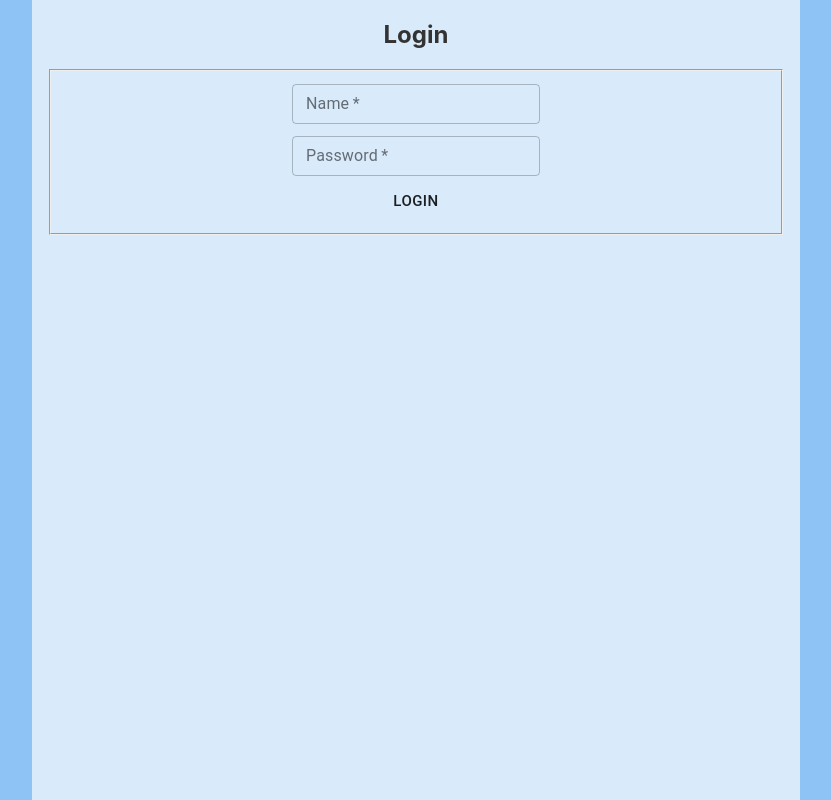
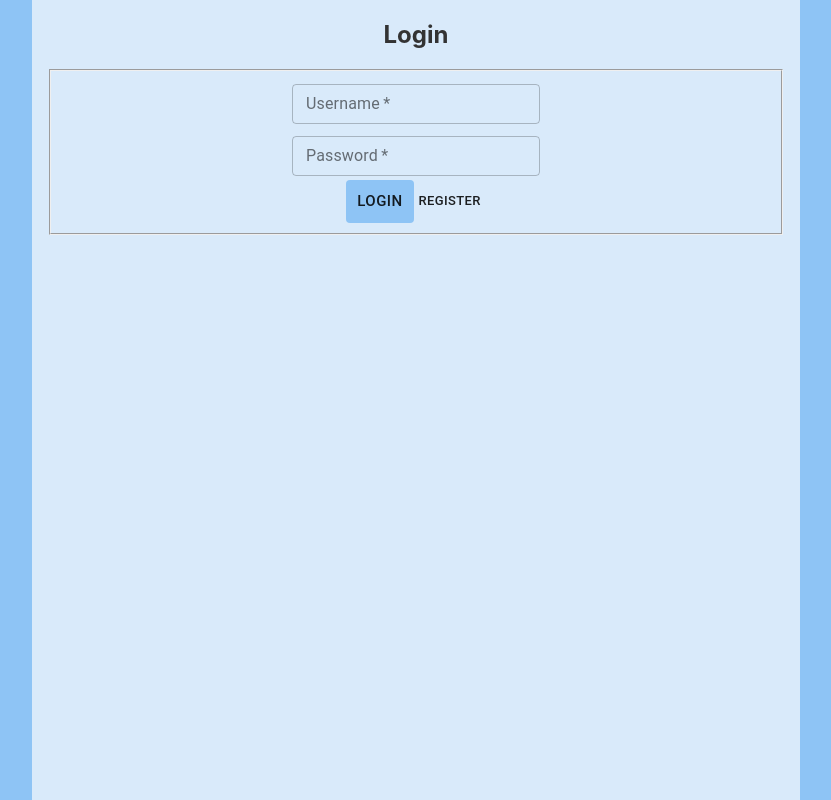
Before and after one commit to grossi/simple-chat-frontend, a React (Create React App) app: page /login in a window 1280 px wide. Shown: the whole page, without its empty margins (224-1055 px from the left). Built offline with nearby package versions, Linux system fonts and the light colour scheme.

Commit message:
Adds register and login functionalities, adds a user header to main page

```diff
--- a/package.json
+++ b/package.json
@@ -8,6 +8,7 @@
     "@testing-library/jest-dom": "^4.2.4",
     "@testing-library/react": "^9.3.2",
     "@testing-library/user-event": "^7.1.2",
+    "bcryptjs": "^2.4.3",
     "graphql": "^15.3.0",
     "history": "^5.0.0",
     "react": "^16.13.1",
--- a/src/components/App.js
+++ b/src/components/App.js
@@ -1,4 +1,5 @@
 import { ApolloProvider, ApolloClient, InMemoryCache, createHttpLink } from '@apollo/client';
+import { setContext } from '@apollo/client/link/context';
 import { createBrowserHistory } from "history";
 import dotenv from 'dotenv';
 import React from 'react';
@@ -22,12 +23,22 @@ if( process.env.REACT_APP_BACKEND_SERVER ) {
 
 const httpLink = createHttpLink({ uri });
 
-const hist = createBrowserHistory();
+const authLink = setContext((_, { headers }) => {
+  const token = localStorage.getItem('token');
+  return {
+    headers: {
+      ...headers,
+      authorization: token ? `Bearer ${token}` : '',
+    },
+  };
+});
 
 const client = new ApolloClient({
-  link: httpLink,
+  link: authLink.concat(httpLink),
   cache: new InMemoryCache()
 });
+
+const hist = createBrowserHistory();
 
 function App() {
   return (
--- a/src/components/Chat/Chat.jsx
+++ b/src/components/Chat/Chat.jsx
@@ -2,6 +2,7 @@ import React, { useState, useEffect, useRef } from 'react';
 import { gql, useQuery, useMutation  } from '@apollo/client';
 import { TextField, Button } from '@material-ui/core';
 import { withStyles } from '@material-ui/core/styles';
+import UserHeader from '../UserHeader/UserHeader';
 import styles from './ChatStyle.js';
 
 const GET_MESSAGES = gql`
@@ -9,6 +10,7 @@ const GET_MESSAGES = gql`
     messages{
       id
       text
+      timeStamp
       creator {
         name
       }
@@ -30,7 +32,7 @@ const ADD_MESSAGE = gql`
 
 function Chat(props) {
   const { classes } = props;
-  const [ textInput, setTextInput ] = useState('');
+  const [textInput, setTextInput] = useState('');
   const messagesEndRef = useRef(null)
 
   const scrollToBottom = () => {
@@ -61,6 +63,7 @@ function Chat(props) {
       <div className={classes.root}>
         <header className={classes.header}>
           <h1> Simple Chat </h1>
+          <UserHeader />
         </header>
         <div className={classes.messagesBlock} id={"messagesBlock"}>
             <>
--- a/src/components/Chat/ChatStyle.js
+++ b/src/components/Chat/ChatStyle.js
@@ -17,7 +17,8 @@ export default {
   header: {
     maginTop: "10px",
     alignItems: "center",
-    justifyContent: "center",
+    justifyContent: "space-between",
+    display: "flex",
   },
   messageText: {
     textAlign: "left",
--- a/src/components/Login/Login.jsx
+++ b/src/components/Login/Login.jsx
@@ -1,8 +1,9 @@
-import React from 'react';
-import { gql } from '@apollo/client';
+import React, { useState } from 'react';
+import { gql, useMutation } from '@apollo/client';
 import { TextField, Button } from '@material-ui/core';
 import { withStyles } from '@material-ui/core/styles';
 import styles from './LoginStyle.js';
+import bcrypt from 'bcryptjs';
 
 const AUTH_USER = gql`
   mutation AUTH_USER($name: String!, $password: String!) {
@@ -10,36 +11,141 @@ const AUTH_USER = gql`
   }
 `;
 
+const ADD_USER = gql`
+  mutation ADD_USER($name: String!, $password: String!, $passwordSalt: String) {
+    addUser(name: $name, password: $password, passwordSalt: $passwordSalt) {
+      id
+    }
+  }
+`;
+
 const PASSWORD_SALT = gql`
-  query PASSWORD_SALT($name: String!) {
+  mutation PASSWORD_SALT($name: String!) {
     passwordSalt(name: $name)
   }
 `;
 
 function Login(props) {
   const { classes } = props;
+  const [isRegistering, setIsRegistering] = useState(false);
+  const [userNameInput, setUserNameInput] = useState('');
+  const [passwordInput, setPasswordInput] = useState('');
+  const [passwordConfirmationInput, setPasswordConfirmationInput] = useState('');
+  const [addUser] = useMutation(ADD_USER, { errorPolicy: 'all' });
+  const [authUser] = useMutation(AUTH_USER, { errorPolicy: 'all' });
+  const [getSalt] = useMutation(PASSWORD_SALT, { errorPolicy: 'all' });
 
-  const login = event => {
+  const switchView = () => {
+    setUserNameInput('');
+    setPasswordInput('');
+    setPasswordConfirmationInput('');
+    setIsRegistering(!isRegistering);
+  }
+
+  const hashPassword = async password => {
+    let salt = await bcrypt.genSalt(10);
+    let hash = await bcrypt.hash(password, salt);
+    return { salt, password:hash };
+  }
+
+  const login = async event => {
     event.preventDefault();
+
+    const { data: { passwordSalt: salt } } = await getSalt({ variables: { name: userNameInput }});
+
+    const password = await bcrypt.hash(passwordInput, salt);
+
+    const { data: { authUser: token } } = await authUser({ variables: { name: userNameInput, password } });
+
+    localStorage.setItem('token', token);
+    window.location.assign('/');
+  }
+
+  const register = async event => {
+    event.preventDefault();
+
+    if( passwordInput === passwordConfirmationInput ) {
+      const { salt, password } = await hashPassword(passwordInput);
+
+      await addUser({ variables: { name: userNameInput, password, passwordSalt: salt } });
+
+      switchView();
+    }
   }
 
   return (
     <div className={classes.backDrop}>
       <div className={classes.root}>
-        <form onSubmit={login}>
-          <h2> Login </h2>
+        { !isRegistering ?
+          (<form onSubmit={login}>
+            <h2> Login </h2>
+            <fieldset className={classes.loginForm}>
+              <div className={classes.inputRow}>
+                <div className={classes.inputField}>
+                  <TextField
+                    className={classes.input}
+                    label="Username"
+                    id="username"
+                    type="text"
+                    required
+                    autoComplete="username"
+                    margin="dense"
+                    variant="outlined"
+                    value={userNameInput}
+                    onChange={e=>setUserNameInput(e.target.value)}
+                  />
+                </div>
+                <div className={classes.inputField}>
+                  <TextField
+                    className={classes.input}
+                    label="Password"
+                    id="password"
+                    type="password"
+                    required
+                    autoComplete="password"
+                    margin="dense"
+                    variant="outlined"
+                    value={passwordInput}
+                    onChange={e=>setPasswordInput(e.target.value)}
+                  />
+                </div>
+              </div>
+              <Button
+                id="submit-button"
+                type="submit"
+                size="large"
+                className={classes.submitButton}
+              >
+                Login
+              </Button>
+              <Button
+                id="start-register-button"
+                type="button"
+                size="small"
+                className={classes.registerButton}
+                onClick={switchView}
+              >
+                Register
+              </Button>
+            </fieldset>
+          </form>)
+          :
+          (<form onSubmit={register}>
+          <h2> Register </h2>
           <fieldset className={classes.loginForm}>
             <div className={classes.inputRow}>
               <div className={classes.inputField}>
                 <TextField
                   className={classes.input}
-                  label="Name"
-                  id="name"
+                  label="Username"
+                  id="username"
                   type="text"
                   required
-                  autoComplete="name"
+                  autoComplete="username"
                   margin="dense"
                   variant="outlined"
+                  value={userNameInput}
+                  onChange={e=>setUserNameInput(e.target.value)}
                 />
               </div>
               <div className={classes.inputField}>
@@ -47,11 +153,27 @@ function Login(props) {
                   className={classes.input}
                   label="Password"
                   id="password"
-                  type="text"
+                  type="password"
                   required
                   autoComplete="password"
                   margin="dense"
                   variant="outlined"
+                  value={passwordInput}
+                  onChange={e=>setPasswordInput(e.target.value)}
+                />
+              </div>
+              <div className={classes.inputField}>
+                <TextField
+                  className={classes.input}
+                  label="Confirm Password"
+                  id="confirmpassword"
+                  type="password"
+                  required
+                  autoComplete="passwordconfirmation"
+                  margin="dense"
+                  variant="outlined"
+                  value={passwordConfirmationInput}
+                  onChange={e=>setPasswordConfirmationInput(e.target.value)}
                 />
               </div>
             </div>
@@ -61,10 +183,20 @@ function Login(props) {
               size="large"
               className={classes.submitButton}
             >
+              Register
+            </Button>
+            <Button
+              id="start-register-button"
+              type="button"
+              size="small"
+              className={classes.registerButton}
+              onClick={switchView}
+            >
               Login
             </Button>
           </fieldset>
-        </form>
+        </form>)
+        }
       </div>
     </div>
   );
--- a/src/components/Login/LoginStyle.js
+++ b/src/components/Login/LoginStyle.js
@@ -19,4 +19,7 @@ export default {
     alignItems: "center",
     justifyContent: "center",
   },
+  submitButton: {
+    backgroundColor: "#8ec4f5",
+  },
 }
--- /dev/null
+++ b/src/components/UserHeader/UserHeader.jsx
@@ -0,0 +1,53 @@
+import React from 'react';
+import { gql, useQuery  } from '@apollo/client';
+import { useHistory } from 'react-router-dom';
+import { Button } from '@material-ui/core';
+import { withStyles } from '@material-ui/core/styles';
+import styles from './UserHeaderStyle.js';
+
+const MY_USER = gql`
+  query MY_USER {
+    myUser {
+      id
+      name
+    }
+  }
+`;
+
+function UserHeader(props) {
+  const { classes } = props;
+  const history = useHistory();
+  const { data: myUserData } = useQuery(MY_USER);
+
+  const logout = () => {
+    localStorage.clear();
+    history.go(0);
+  };
+
+  return (
+    <>
+      {myUserData ?
+        (<div className={classes.userRow}>
+          <div className={classes.username}>
+            {myUserData.myUser.name}
+          </div>
+          <Button
+            size="medium"
+            type="button"
+            className={classes.loginButton}
+            onClick={logout}
+          > Logout </Button>
+        </div>)
+        :
+        (<Button
+          size="medium"
+          type="button"
+          className={classes.loginButton}
+          onClick={() => window.location.assign('/login')}
+        > Login </Button>)
+      }
+    </>
+  );
+}
+
+export default withStyles(styles)(UserHeader);
--- /dev/null
+++ b/src/components/UserHeader/UserHeaderStyle.js
@@ -0,0 +1,12 @@
+export default {
+  loginButton: {
+    backgroundColor: "#82b7e8"
+  },
+  username: {
+    margin: "8px",
+    fontWeight: "700",
+  },
+  userRow: {
+    display: "flex",
+  }
+}
```
Also changed, not shown: public/manifest.json, 1 other file (tests, documents, lock files or other folders).
